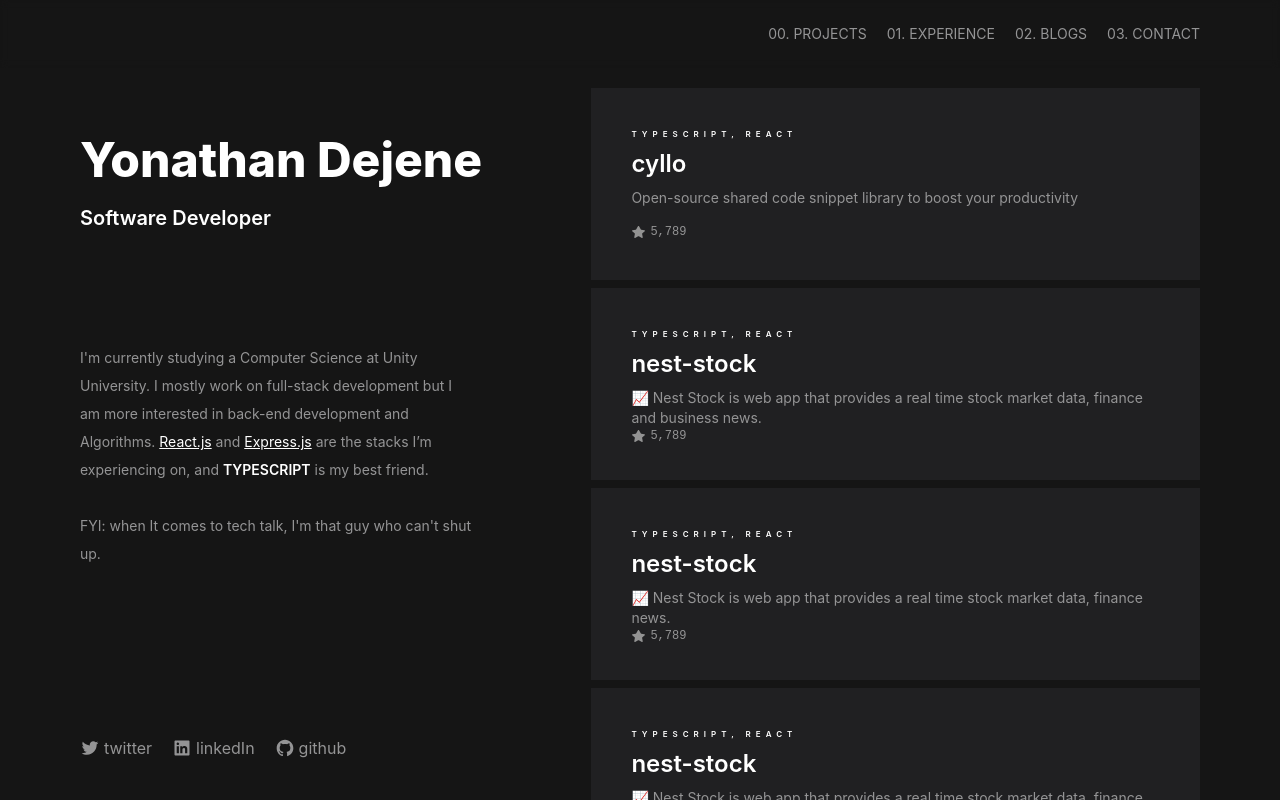
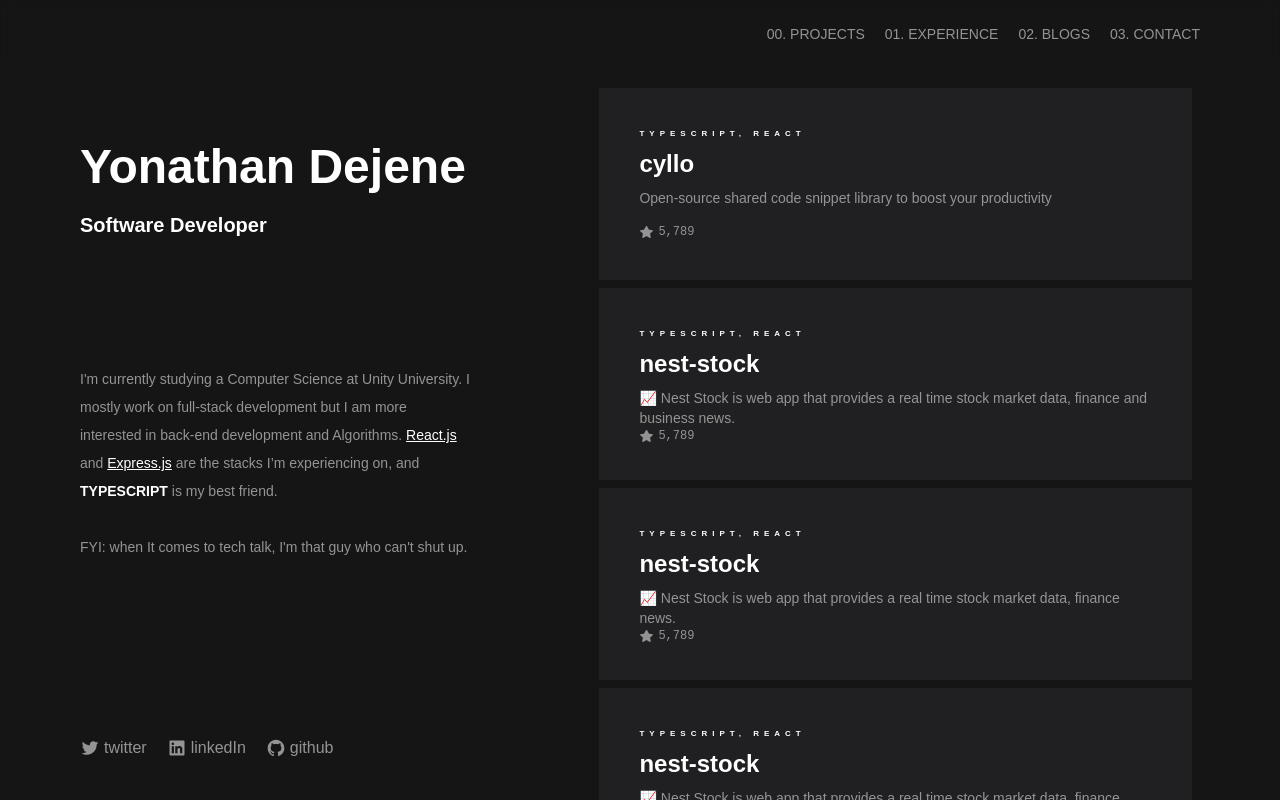
Before and after one commit to yonaries/portfolio-new, a Next.js app: page / in a window 1280 px wide. Built offline with nearby package versions, Linux system fonts and the light colour scheme.

Commit message:
tailwind re-config

```diff
--- a/components/Projects.tsx
+++ b/components/Projects.tsx
@@ -5,7 +5,7 @@ import star from '../assets/Star.svg';
 
 const Projects = () => {
     return (
-        <div className='pt-20' >
+        <div className='pt-20 px-2' >
             <div className='h-48 bg-dusk text-white p-10 w-full flex flex-col justify-between my-2 transition-all hover:scale-110 hover:border-slate-50 hover:border-2'>
                 <div className='space-y-2'>
                     <p className='text-2xs font-semibold' id='cardTitle'>TYPESCRIPT, REACT</p>
--- a/pages/index.tsx
+++ b/pages/index.tsx
@@ -11,7 +11,7 @@ const Home: NextPage = () => {
       <Head>
         <title>Yonathan Dejene</title>
       </Head>
-      <div className='flex h-screen px-20 overflow-y-hidden justify-between'>
+      <div className='flex h-screen px-20 overflow-y-hidden justify-between font-poppins'>
         <NavBar />
         <AboutMe />
         <div className='w-3/5 pl-10 h-screen overflow-y-scroll'>
--- a/styles/globals.css
+++ b/styles/globals.css
@@ -1,8 +1,7 @@
 @tailwind base;
 @tailwind components;
 @tailwind utilities;
-@import url('https://fonts.googleapis.com/css2?family=Inter:wght@100;200;300;400;500;600;700;800;900&display=swap');
-@import url('https://fonts.googleapis.com/css2?family=Cousine&display=swap');
+@import url('https://fonts.googleapis.com/css2?family=Poppins:wght@100;200;300;400;500;600;700;800&display=swap');
 
 * {
   scrollbar-width: none;
@@ -17,7 +16,7 @@ body {
   padding: 0;
   margin: 0;
   background-color: rgb(21, 21, 21);
-  font-family: 'Inter', sans-serif;
+  font-family: 'Poppins', sans-serif;
   scroll-behavior: smooth;
   overflow: hidden;
 }
--- a/tailwind.config.js
+++ b/tailwind.config.js
@@ -16,6 +16,7 @@ module.exports = {
       },
       fontFamily: {
         cousine: ["Cousine", "monospace"],
+        poppins: ["Poppins", "sans-serif"],
       },
     },
   },
```
